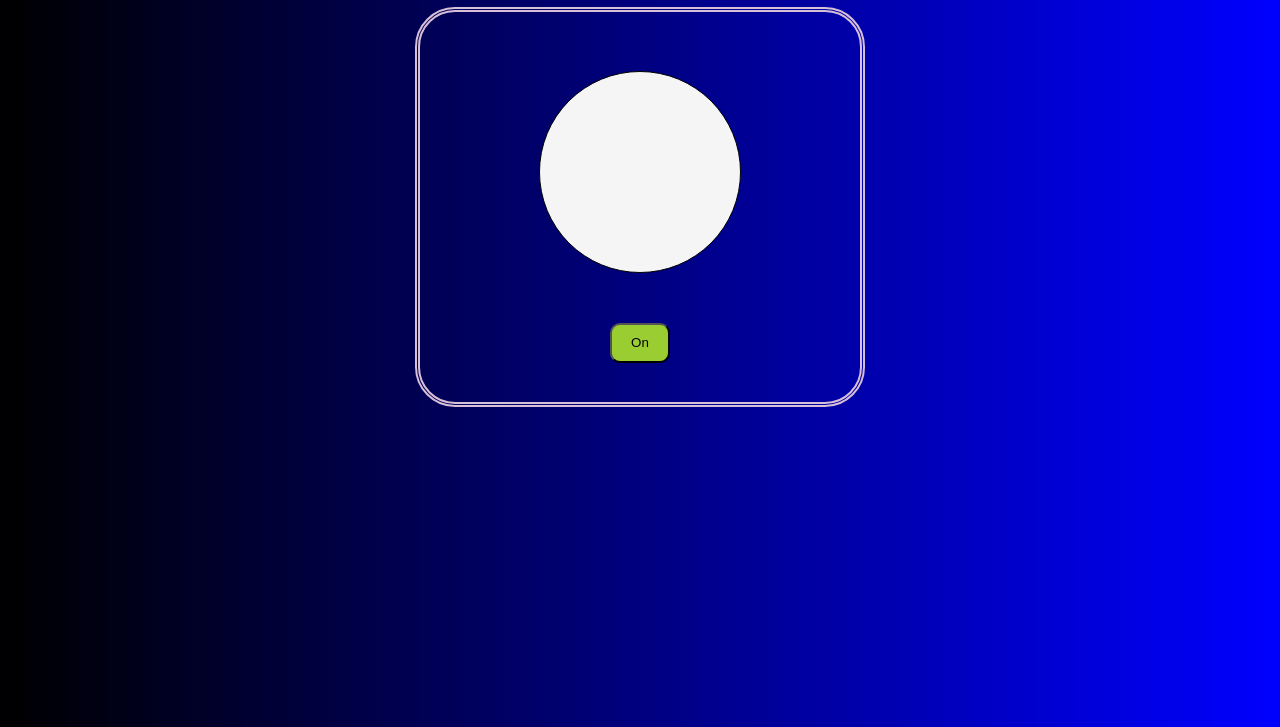
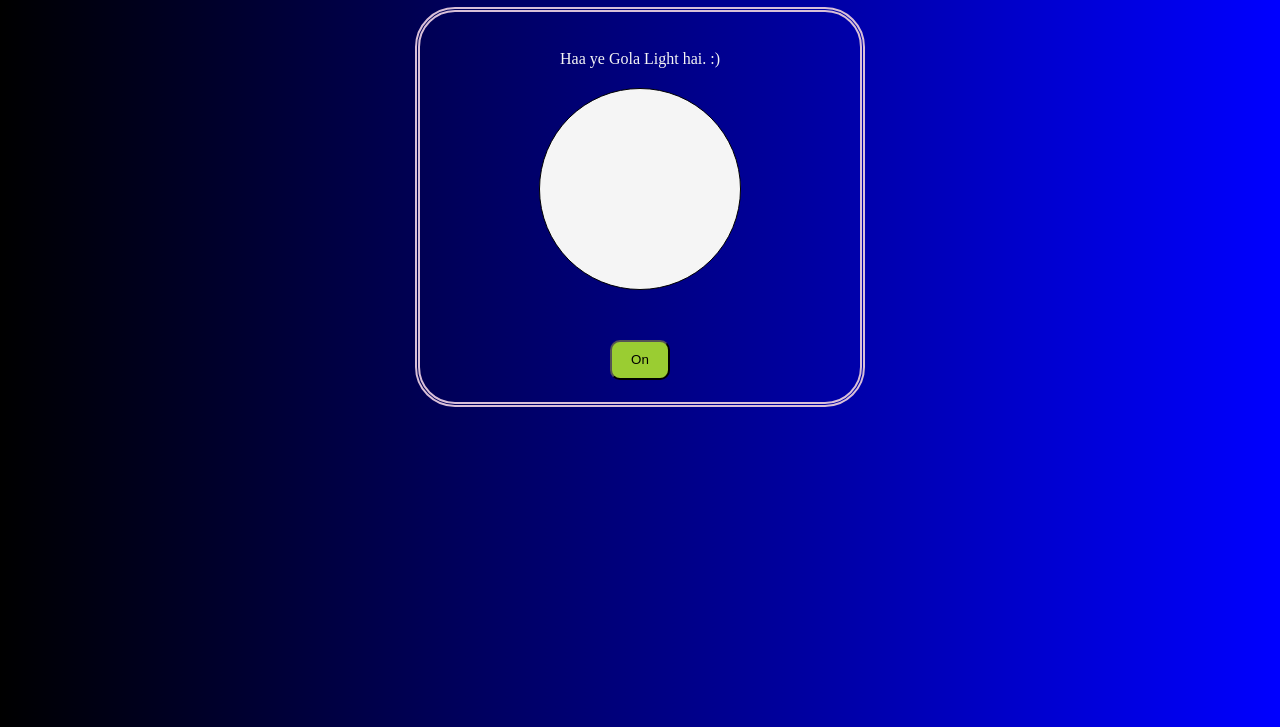
Before and after one commit to Samyak1519/Sam_TubeLight, a plain HTML site: page index.html in a window 1280 px wide. Shown: the part 73-800 px from the top of the page. Drawn offline with Linux system fonts and the light colour scheme.

Commit message:
Light hai line.  Commit

```diff
--- a/index.html
+++ b/index.html
@@ -14,6 +14,7 @@
     </div>
     <div class="container">
         <center>
+            <p style="color: whitesmoke;">Haa ye Gola Light hai. :)</p>
             <div class="bulb" id="bulb"></div>
             <button class="button" id="button" onclick="turnOn()">On</button>
         </center>
--- a/script.js
+++ b/script.js
@@ -9,7 +9,8 @@ function turnOn() {
     button.innerHTML = "Off";
     flag = 1;
     console.log(flag);
-  } else {
+  }
+  else {
     bulb.style.backgroundColor = "white";
     button.innerHTML = "On";
     flag = 0;
```
